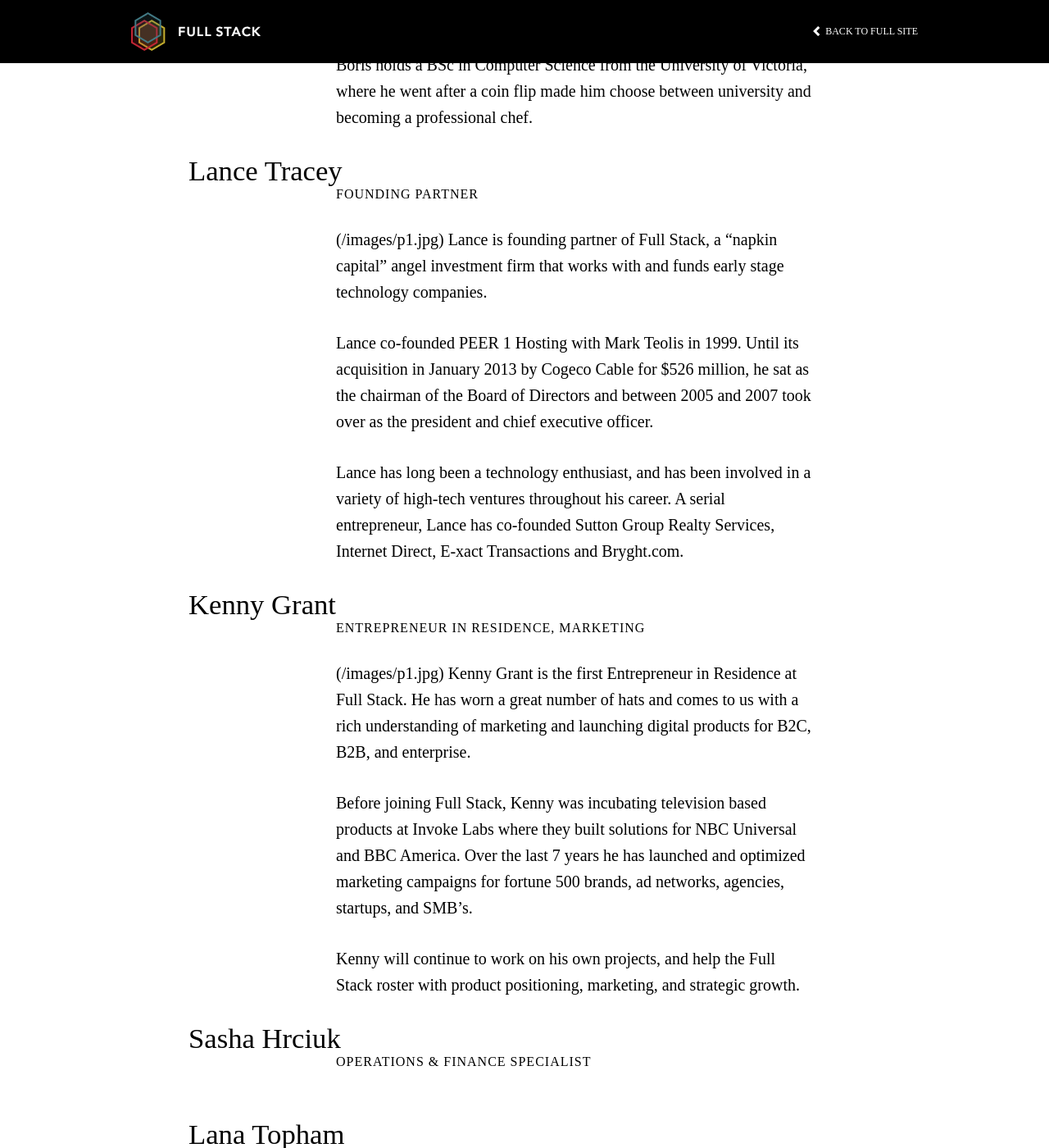
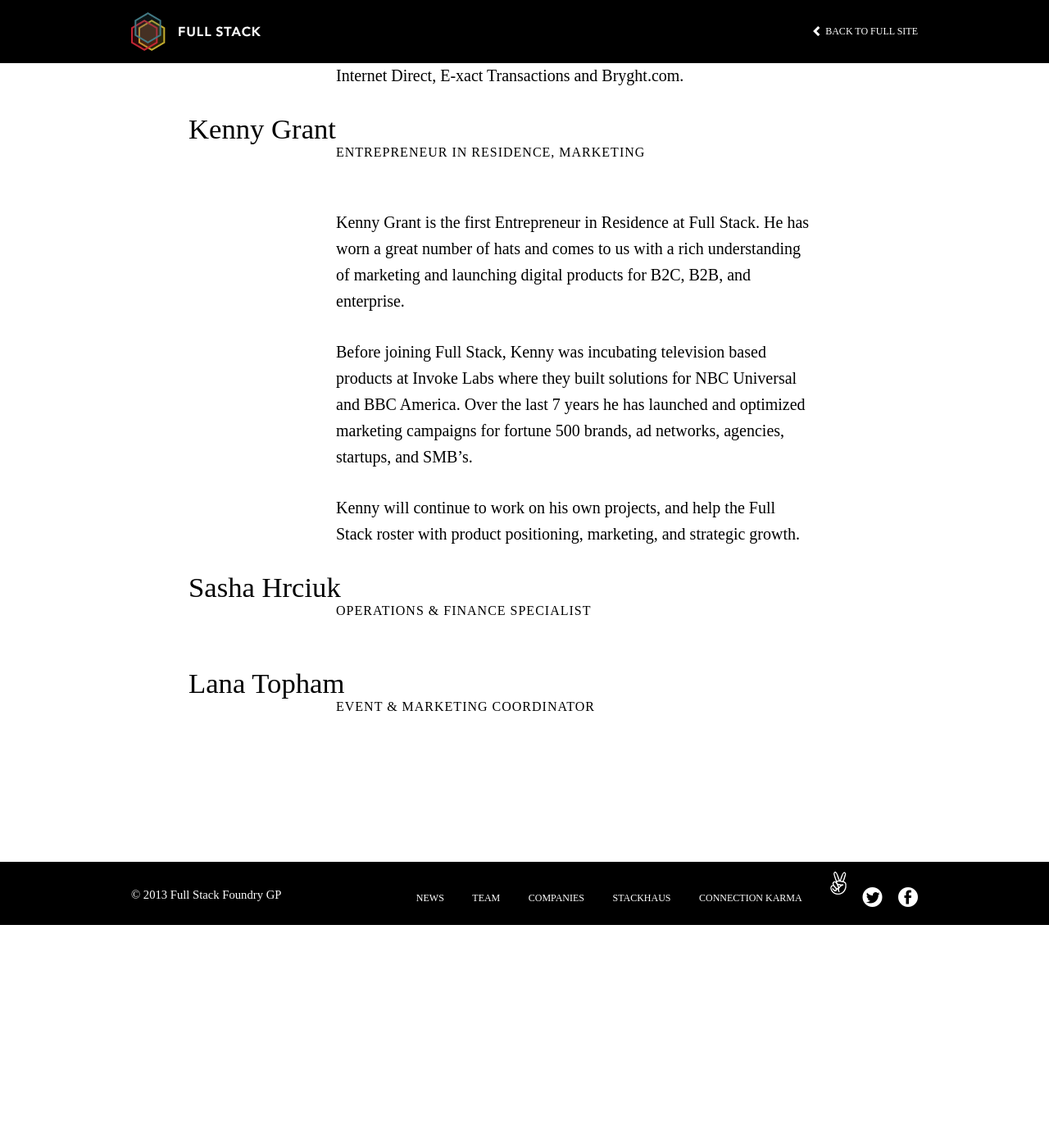
Before and after one commit to FullStackFoundry/fullstackfoundry.github.com, a Jekyll site: the page built from team/index.md, in a window 1280 px wide and 1400 px high, scrolled down 1250 px. Shown: the whole window at 82% size. Built offline with Jekyll 4.4.1, drawn with Linux system fonts in a browser that asks for light colours; nearby versions of some CDN libraries; some web fonts are replaced; after the commit the page ends 2378 px from its top, so only the background shows below that; some of the changed text lies outside the part shown.

Commit message:
Removing thumbnails on team page

```diff
--- a/team/index.md
+++ b/team/index.md
@@ -17,7 +17,7 @@
 ## [Lance Tracey](http://angel.co/elty-1)
 ### Founding Partner
 <a name="lance" />
-(/images/p1.jpg)
+
 Lance is founding partner of Full Stack, a "napkin capital" angel investment firm that works with and funds early stage technology companies.
 
 Lance co-founded PEER 1 Hosting with Mark Teolis in 1999. Until its acquisition in January 2013 by Cogeco Cable for $526 million, he sat as the chairman of the Board of Directors and between 2005 and 2007 took over as the president and chief executive officer.
@@ -27,7 +27,7 @@
 ## [Kenny Grant](https://angel.co/kenny-grant)
 ### Entrepreneur in Residence, Marketing
 <a name="kenny" />
-(/images/p1.jpg)
+
 Kenny Grant is the first Entrepreneur in Residence at Full Stack. He has worn a great number of hats and comes to us with a rich understanding of marketing and launching digital products for B2C, B2B, and enterprise.
 
 Before joining Full Stack, Kenny was incubating television based products at Invoke Labs where they built solutions for NBC Universal and BBC America. Over the last 7 years he has launched and optimized marketing campaigns for fortune 500 brands, ad networks, agencies, startups, and SMB's.
```
Also changed, not shown: other parts of team/index.md (+1 -1 lines).
